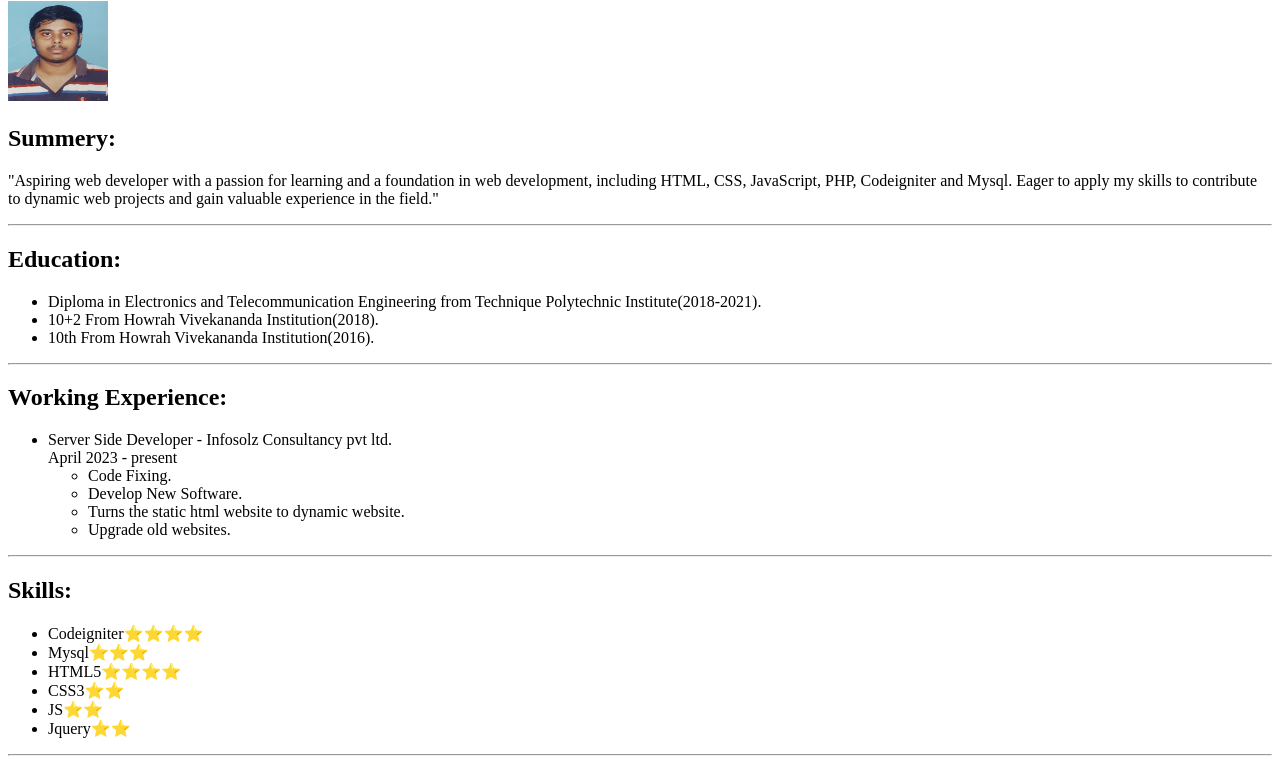
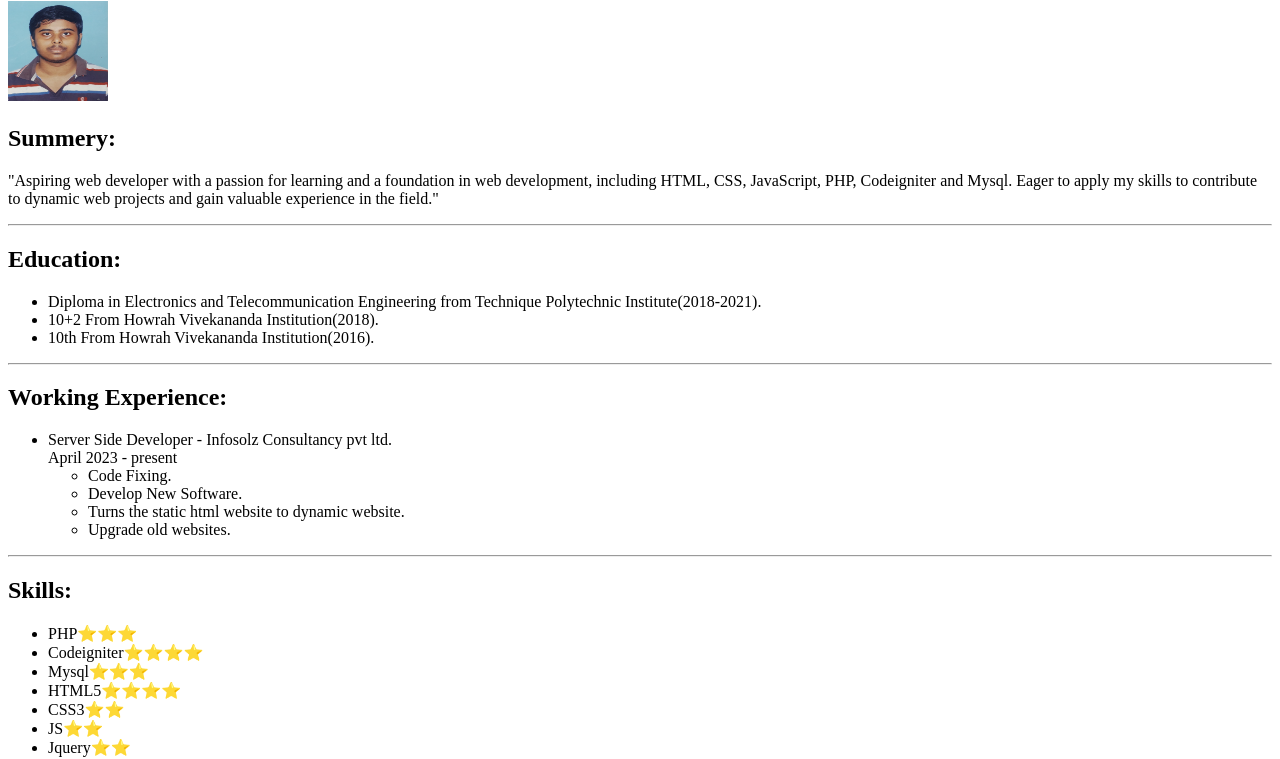
Before and after one commit to Baban2000/html-resume, a plain HTML site: page index.html in a window 1280 px wide. Shown: the part 79-838 px from the top of the page. Drawn offline with Linux system fonts and the light colour scheme.

Commit message:
index.html

```diff
--- a/index.html
+++ b/index.html
@@ -32,6 +32,7 @@
     <hr/>
     <h2>Skills:</h2>
     <ul>
+        <li>PHP⭐⭐⭐</li>
         <li>Codeigniter⭐⭐⭐⭐</li>
         <li>Mysql⭐⭐⭐</li>
         <li>HTML5⭐⭐⭐⭐</li>
```
